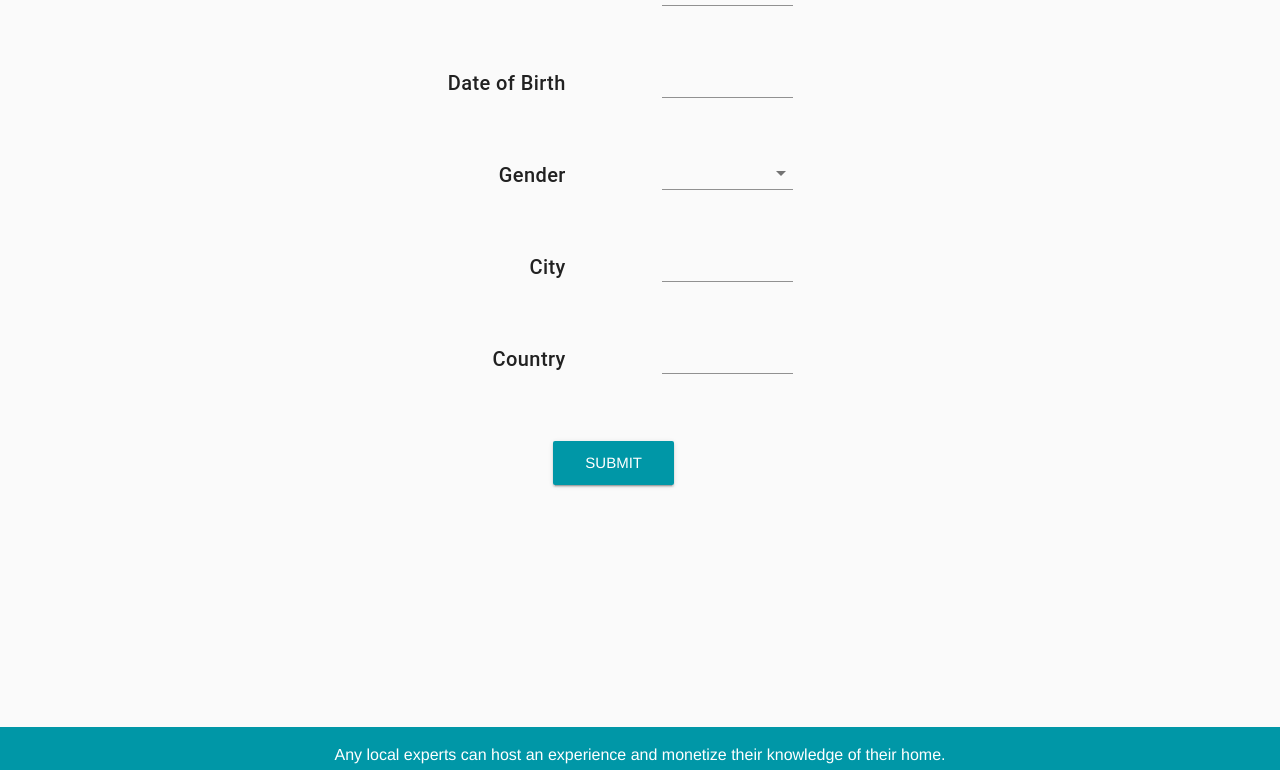
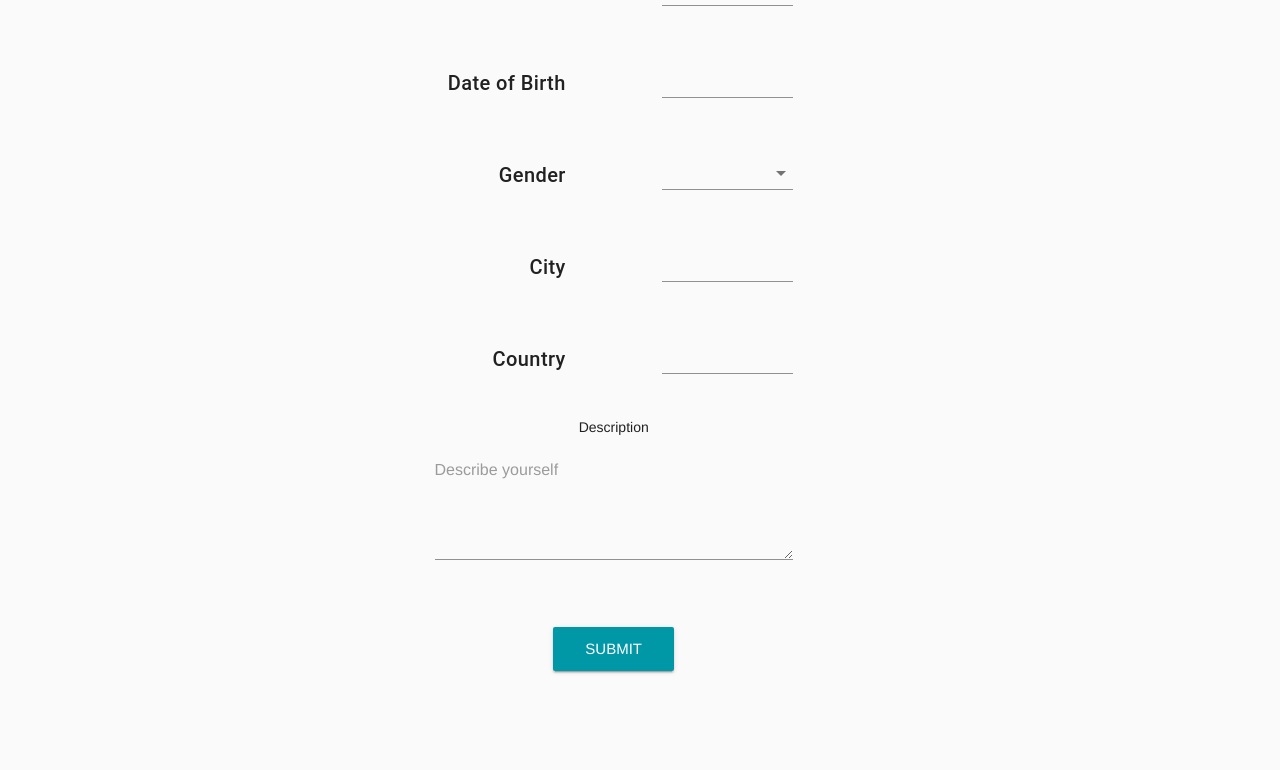
Before and after one commit to jonchiu94/localist, a Vue app in the folder localist-frontend/: page /account in a window 1280 px wide. Shown: the part 489-1259 px from the top of the page. Built offline with nearby package versions, Linux system fonts and the light colour scheme; no server answers; sample sign-in values are in the browser's storage.

Commit message:
changed some stuff

```diff
--- a/localist-frontend/src/components/Account.vue
+++ b/localist-frontend/src/components/Account.vue
@@ -133,6 +133,16 @@
                                             <v-text-field single-line v-model="country"></v-text-field>
                                         </v-flex>
                                     </v-layout>
+                                    <v-layout>
+                                        <v-flex>
+                                            Description
+                                            <v-textarea
+                                                    placeholder="Describe yourself"
+                                                    v-model="description"
+                                            >
+                                            </v-textarea>
+                                        </v-flex>
+                                    </v-layout>
                                 </v-flex>
                             </v-layout>
                         </form>
@@ -167,7 +177,9 @@ export default {
         country: "",
         genders: ["Male", "Female", "Other"],
         date_menu: false,
-        imgURL: ""
+        imgURL: "",
+        description: ""
+
     }),
     computed: {
         computedDateFormatted() {
@@ -198,6 +210,9 @@ export default {
                 }
                 if (response.image) {
                     instance.imgURL = response.image;
+                }
+                if (response.description) {
+                    instance.description = response.description;
                 }
             })
             .catch(function(err) {
@@ -245,7 +260,8 @@ export default {
                 location: {
                     country: this.country,
                     city: this.city
-                }
+                },
+                token: this.$store.getters.getUserToken
             };
             /*
           Make the request to the POST /select-files URL
```
